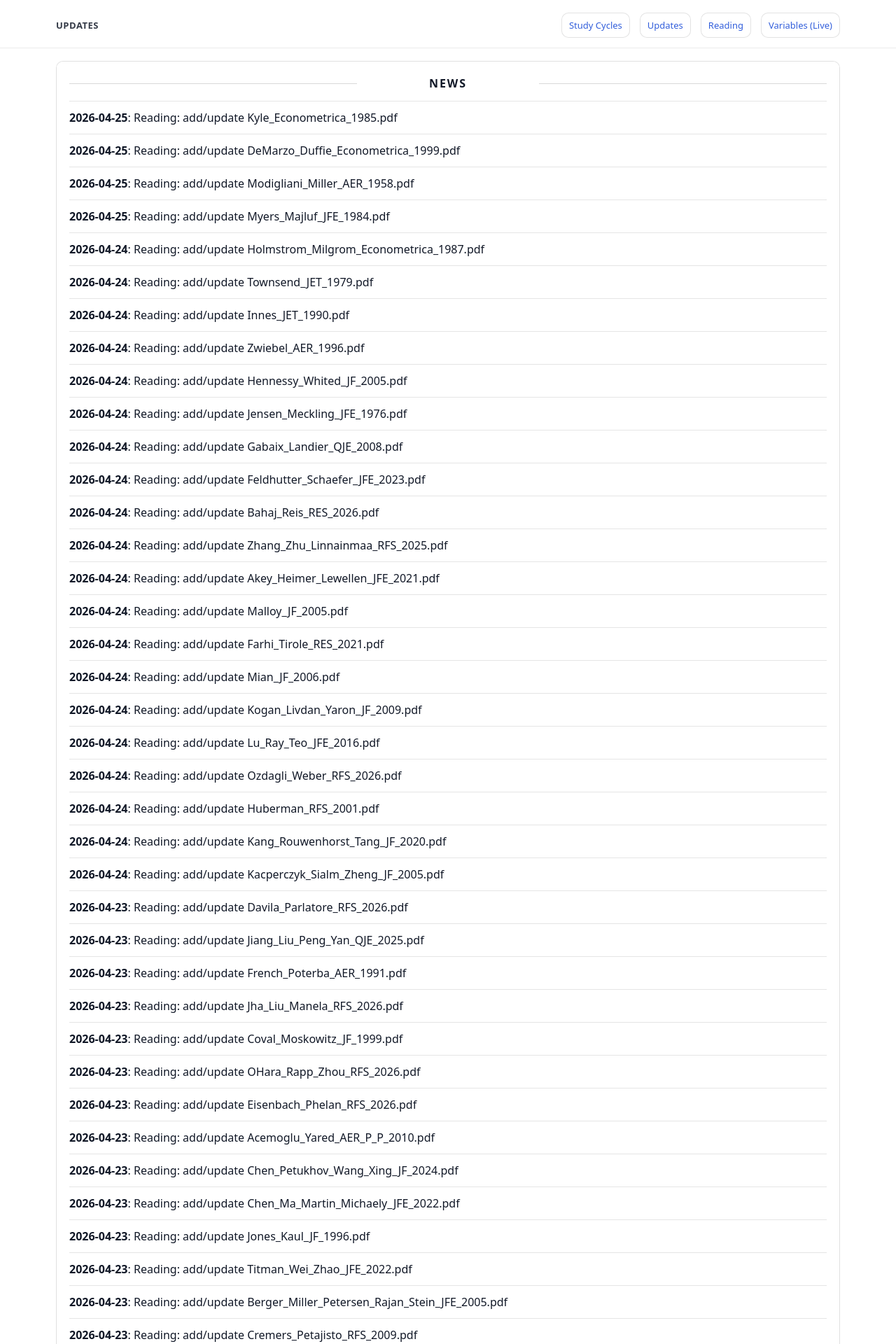
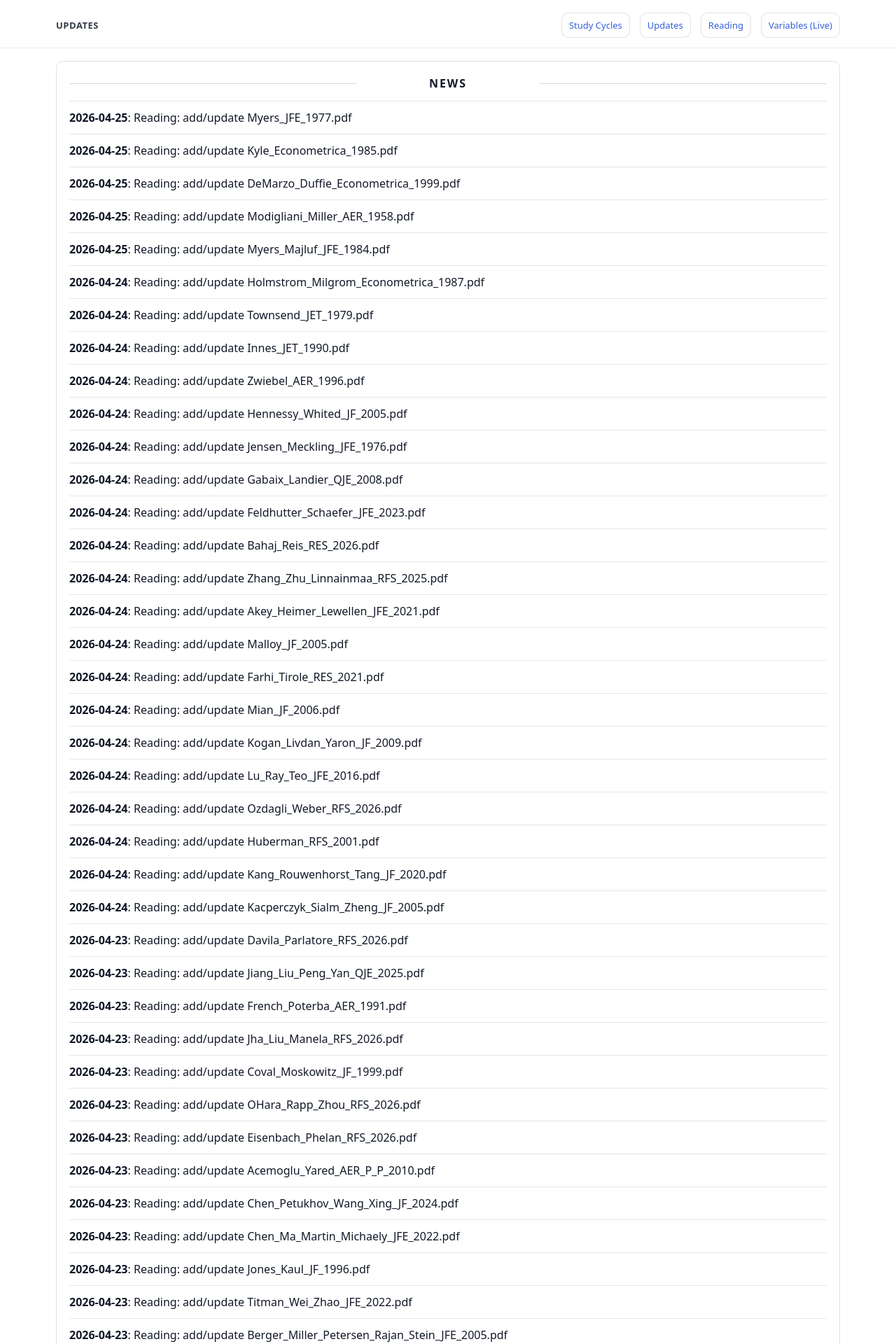
Before and after one commit to yaxinzn/study-archive, a Jekyll site: the page built from updates/index.md, in a window 1280 px wide. Shown: the top 1920 px of the page at 70% size. Built offline with Jekyll 4.4.1, drawn with Linux system fonts in a browser that asks for light colours; some of the changed text lies outside the part shown.

Commit message:
chore: update NEWS feed

```diff
--- a/_data/news.yml
+++ b/_data/news.yml
@@ -1,4 +1,7 @@
 # Auto-generated update history (sorted newest -> oldest). Do not edit manually.
+- ts: "1777073149"
+  date: "2026-04-25"
+  title: "Reading: add/update Myers_JFE_1977.pdf"
 - ts: "1777072611"
   date: "2026-04-25"
   title: "Reading: add/update Kyle_Econometrica_1985.pdf"
```
